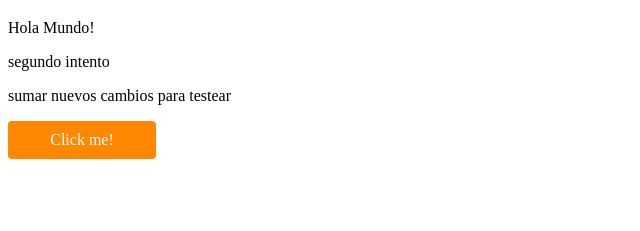
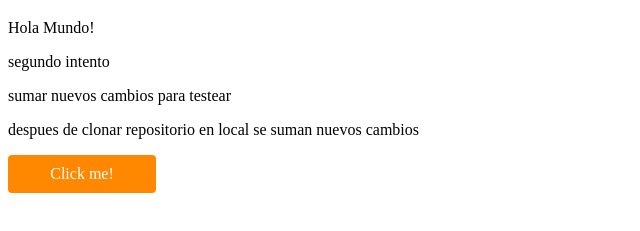
Before and after one commit to AlexisAlegria/testingGit, a plain HTML site: page index.html in a window 1280 px wide. Shown: the part 61-292 px from the top of the page, without its empty margins (0-640 px from the left). Drawn offline with Linux system fonts and the light colour scheme.

Commit message:
despues de clonar repositorio en local se suman nuevos cambios

```diff
--- a/index.html
+++ b/index.html
@@ -13,6 +13,7 @@
     <p>Hola Mundo!</p>
     <p>segundo intento</p>
     <p>sumar nuevos cambios para testear</p>
+    <p>despues de clonar repositorio en local se suman nuevos cambios</p>
     <a class="orange-btn" href="www.google.com">Click me!</a>
 
 </div>
```
